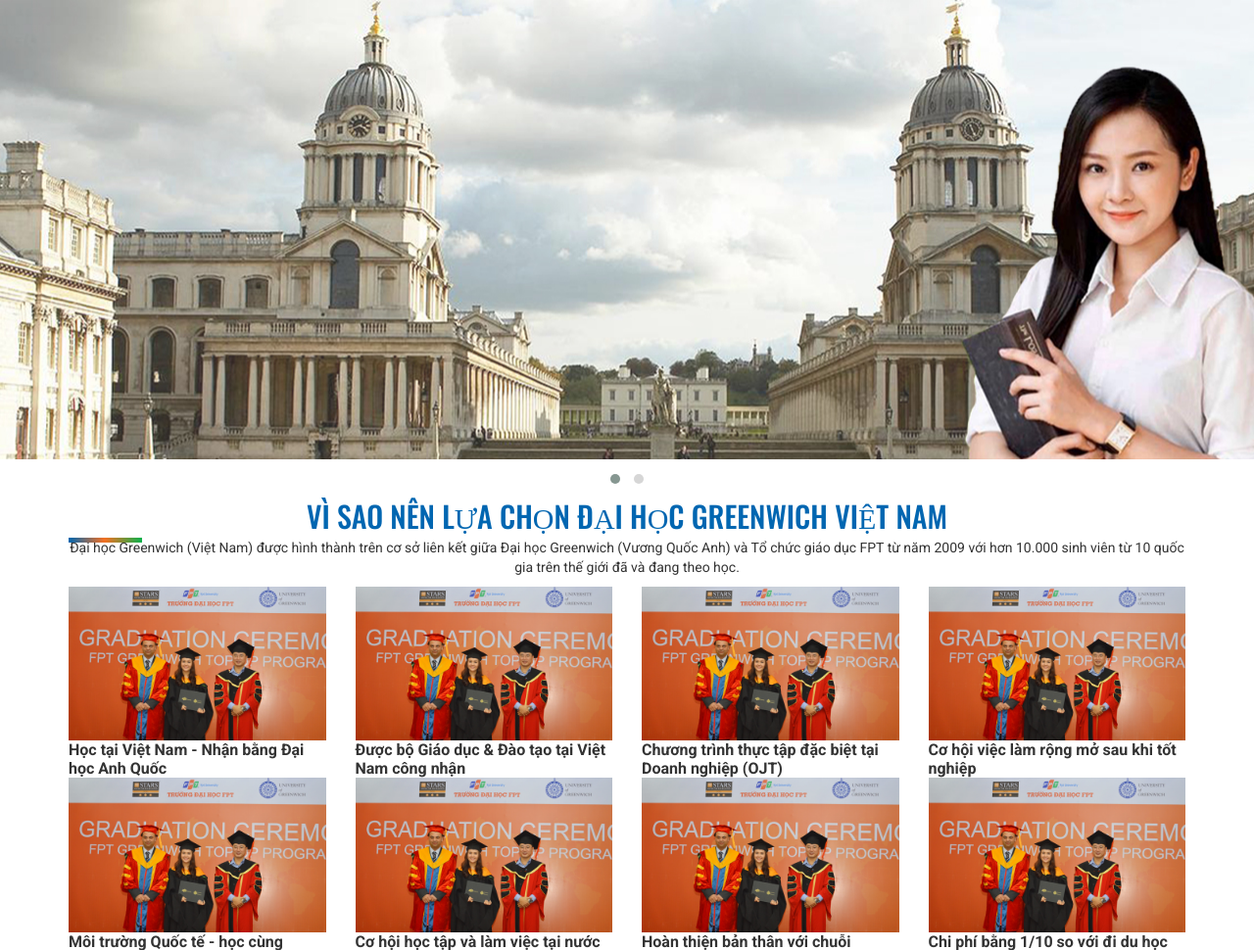
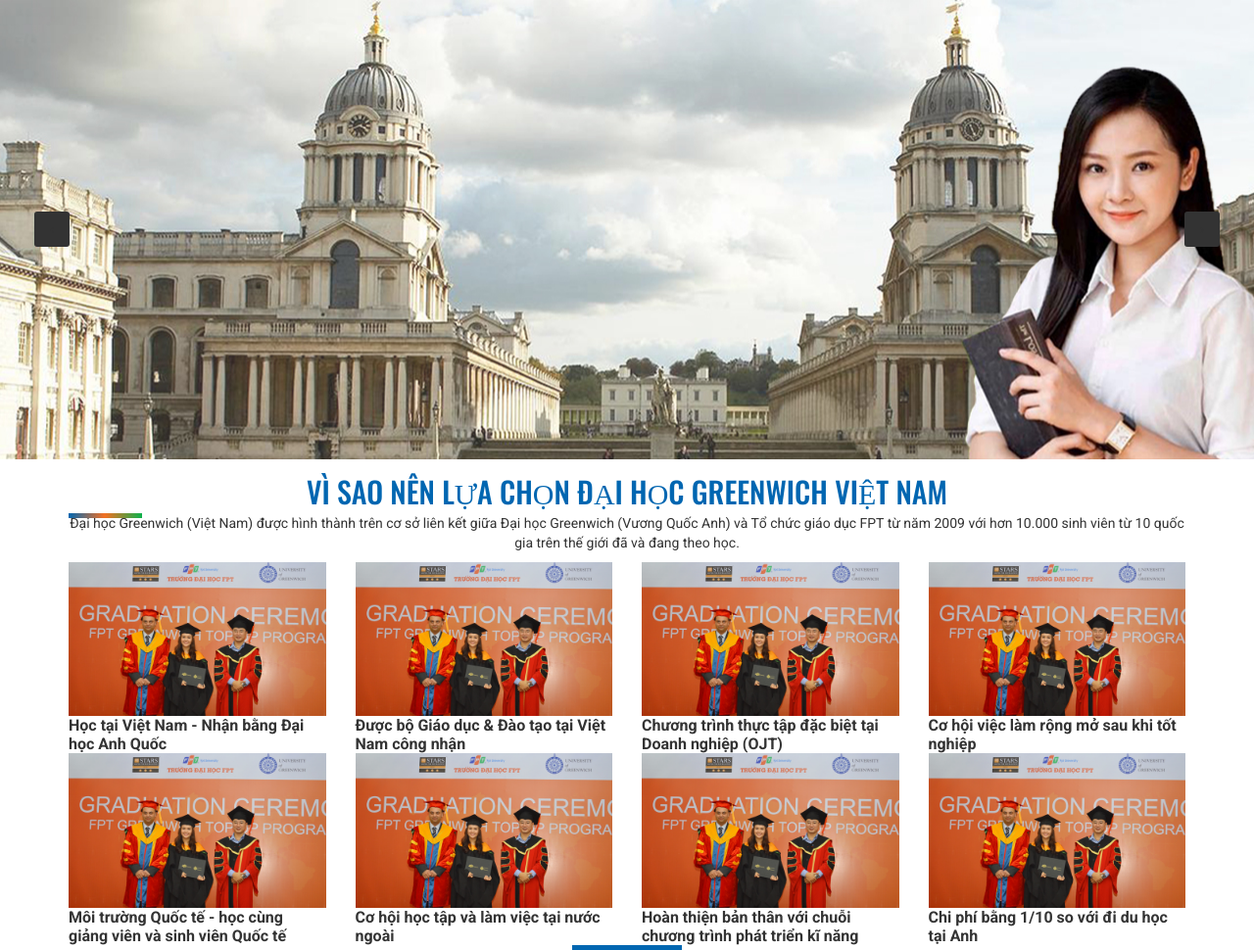
Before and after one commit to toan10921/lp, a PHP site: page / in a window 1280 px wide. Shown: the part 20-990 px from the top of the page at 98% size. Run offline with PHP 8.4, Linux system fonts and the light colour scheme.

Commit message:
toan update code
toan update code

```diff
--- a/assets/css/style.css
+++ b/assets/css/style.css
@@ -229,6 +229,35 @@
   width: 100%; }
 
 /* custom css */
+.owl-carousel .owl-nav [class*=owl-] {
+  background: #333 !important;
+  background: #333 !important; }
+.owl-carousel .owl-nav button {
+  width: 36px;
+  height: 36px;
+  display: inline-block;
+  opacity: 1;
+  padding: 0;
+  text-align: center;
+  margin: -18px 0 0 !important;
+  border-radius: 0px;
+  border: 1px solid #e1e1e1;
+  font-size: 14px;
+  position: absolute;
+  top: 50%;
+  z-index: 9;
+  color: #999;
+  background: #333;
+  transition: all 0.3s ease-out 0s;
+  -webkit-transition: all 0.3s ease-out 0s; }
+  .owl-carousel .owl-nav button.owl-prev {
+    left: 35px; }
+  .owl-carousel .owl-nav button.owl-next {
+    right: 35px; }
+
+.banner-slider .owl-dots {
+  display: none; }
+
 a:focus, a:hover {
   text-decoration: none; }
 
--- a/assets/css/style.scss
+++ b/assets/css/style.scss
@@ -294,6 +294,47 @@
 }
 
 /* custom css */
+
+.owl-carousel {
+  .owl-nav{
+    [class*=owl-]{
+      background: #333 !important;
+      background: #333 !important;
+    }
+    button{
+      width: 36px;
+      height: 36px;
+      display: inline-block;
+      opacity: 1;
+      padding: 0;
+      text-align: center;
+      margin: -18px 0 0 !important;
+      border-radius: 0px;
+      border: 1px solid #e1e1e1;
+      font-size: 14px;
+      position: absolute;
+      top: 50%;
+      z-index: 9;
+      color: #999;
+      background: #333;
+      transition: all 0.3s ease-out 0s;
+      -webkit-transition: all 0.3s ease-out 0s;
+      &.owl-prev{
+        left: 35px;
+      }
+      &.owl-next{
+        right: 35px;
+      }
+    }
+  }
+}
+
+.banner-slider{
+  .owl-dots{
+    display: none;
+  }
+}
+
 a:focus, a:hover {
   text-decoration: none;
 }
--- a/assets/js/script.js
+++ b/assets/js/script.js
@@ -5,7 +5,11 @@
     if($(".js_banner-slider").length > 0){
         $(".js_banner-slider").each(function () {
             $(this).owlCarousel({
-                items: 1
+                items: 1,
+                nav: true,
+                loop: true,
+                // animateIn: "fadeIn",
+                // animateOut: "fadeOut"
             });
         });
     }
--- a/index.html
+++ b/index.html
@@ -56,7 +56,7 @@
 </section>
 <section class="main-content js-main-content" id="content">
     <div class="row1 row-banner">
-        <div class="js_banner-slider js-banner-bg owl-carousel owl-theme">
+        <div class="js_banner-slider banner-slider owl-carousel owl-theme owl-loaded owl-drag">
             <div class="banner-item banner-item-1" style="background: url('assets/images/banner/banner-greenwich-1.jpg')">
                 <div class="image-bn visible-hidden" >
                     <img src="assets/images/banner/banner-greenwich-1.jpg" />
```
Also changed, not shown: 1 other file.
